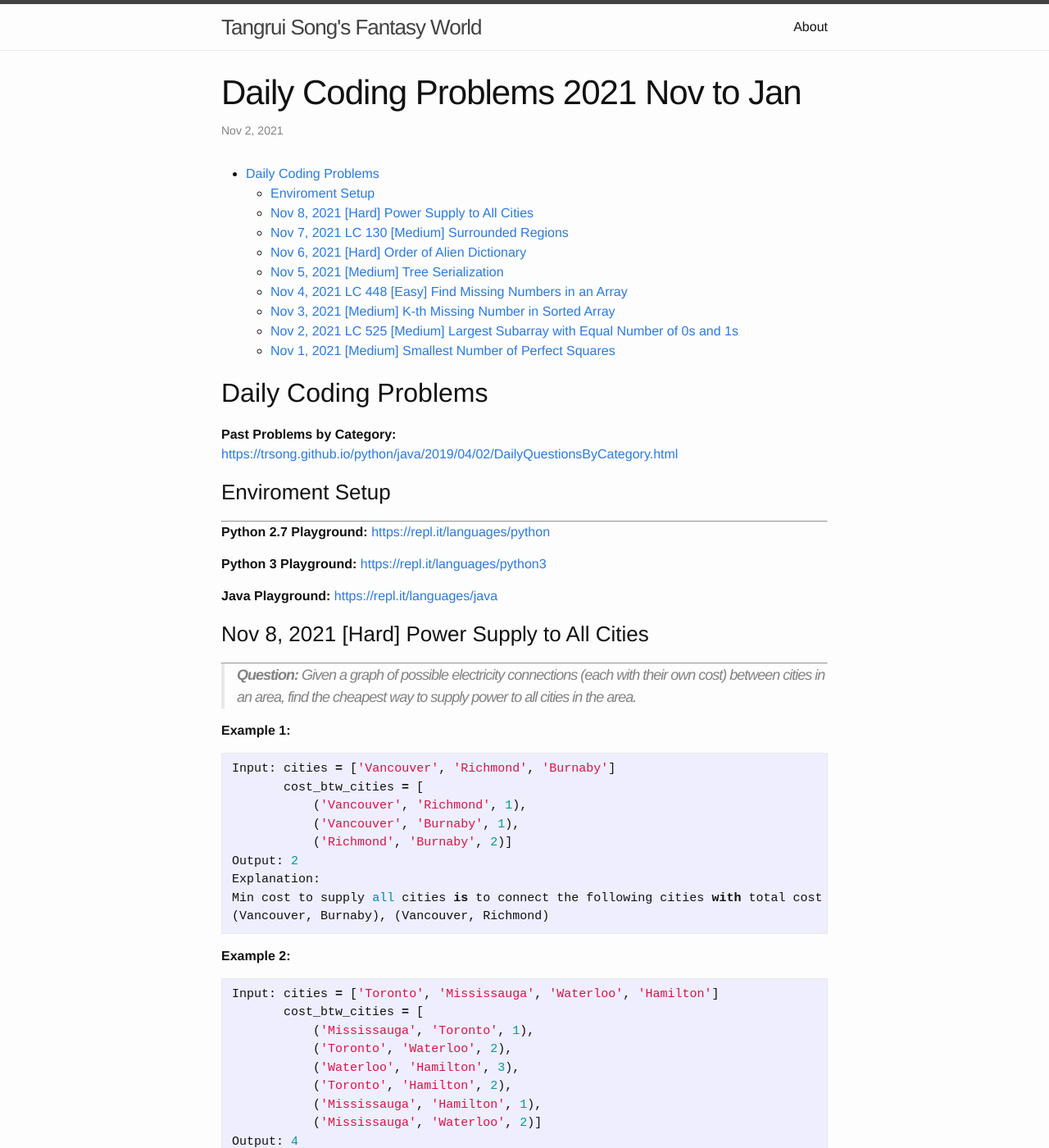
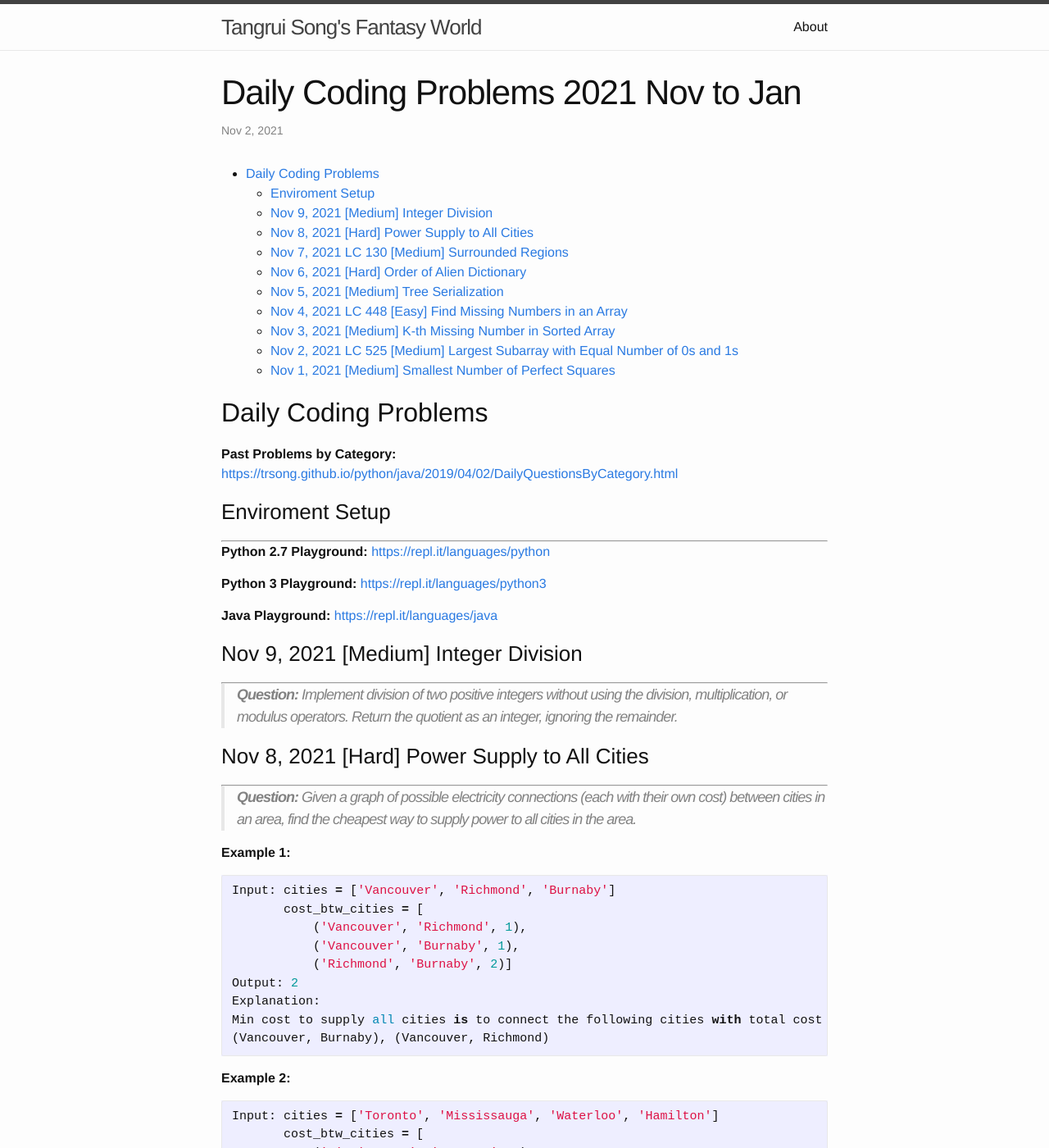
Before and after one commit to trsong/trsong.github.io, a Jekyll site: the page built from _posts/2021-11-01-DailyQuestionsNov.md, in a window 1280 px wide and 1400 px high. Shown: the whole window at 82% size. Built offline with Jekyll 4.4.1, drawn with Linux system fonts in a browser that asks for light colours.

Commit message:
Add Nov 9 question

```diff
--- a/_posts/2021-11-01-DailyQuestionsNov.md
+++ b/_posts/2021-11-01-DailyQuestionsNov.md
@@ -19,6 +19,10 @@ categories: Python/Java
 **Python 3 Playground:** [https://repl.it/languages/python3](https://repl.it/languages/python3)
 
 **Java Playground:** [https://repl.it/languages/java](https://repl.it/languages/java)
+
+### Nov 9, 2021 \[Medium\] Integer Division
+---
+> **Question:** Implement division of two positive integers without using the division, multiplication, or modulus operators. Return the quotient as an integer, ignoring the remainder.
 
 
 ### Nov 8, 2021 \[Hard\] Power Supply to All Cities
```
